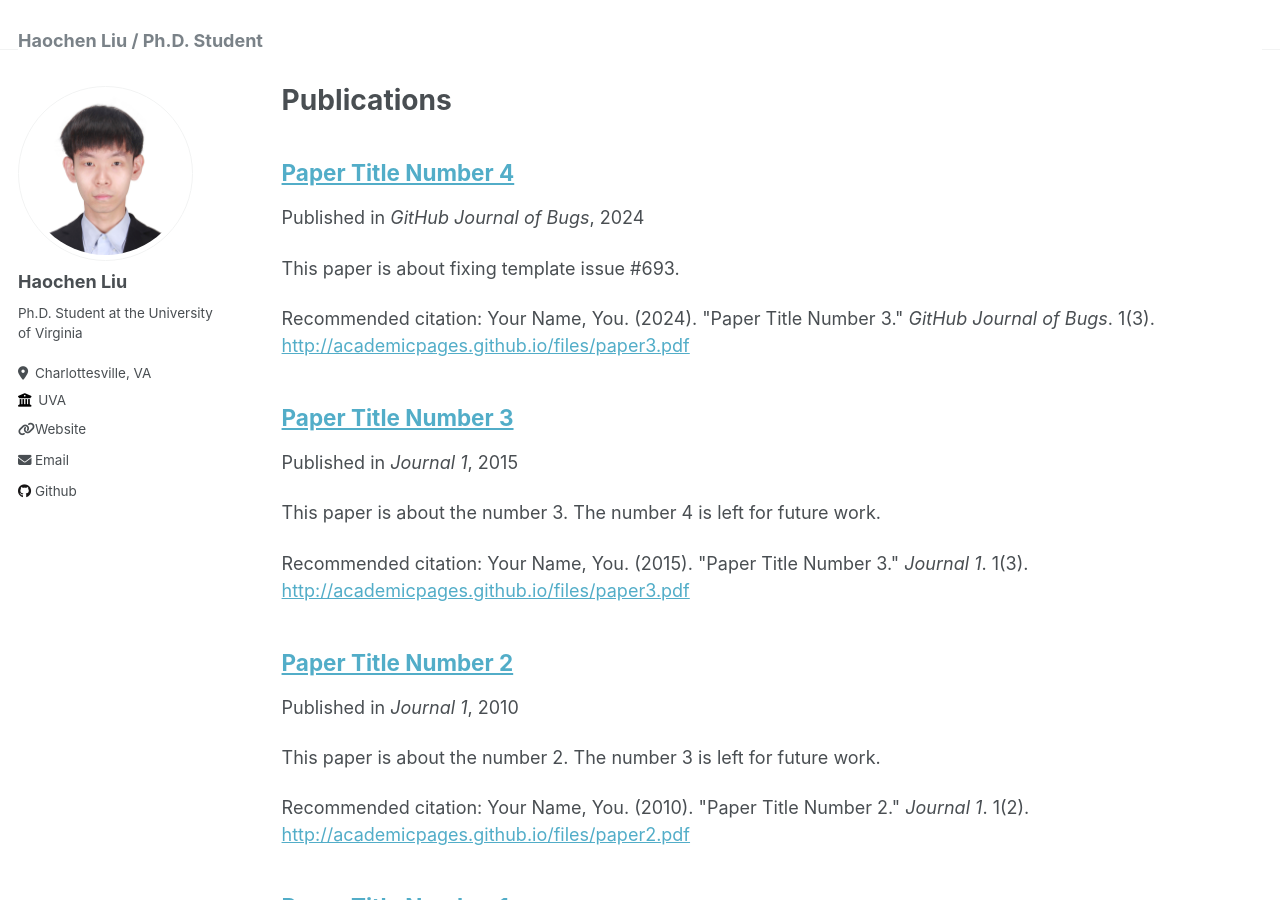
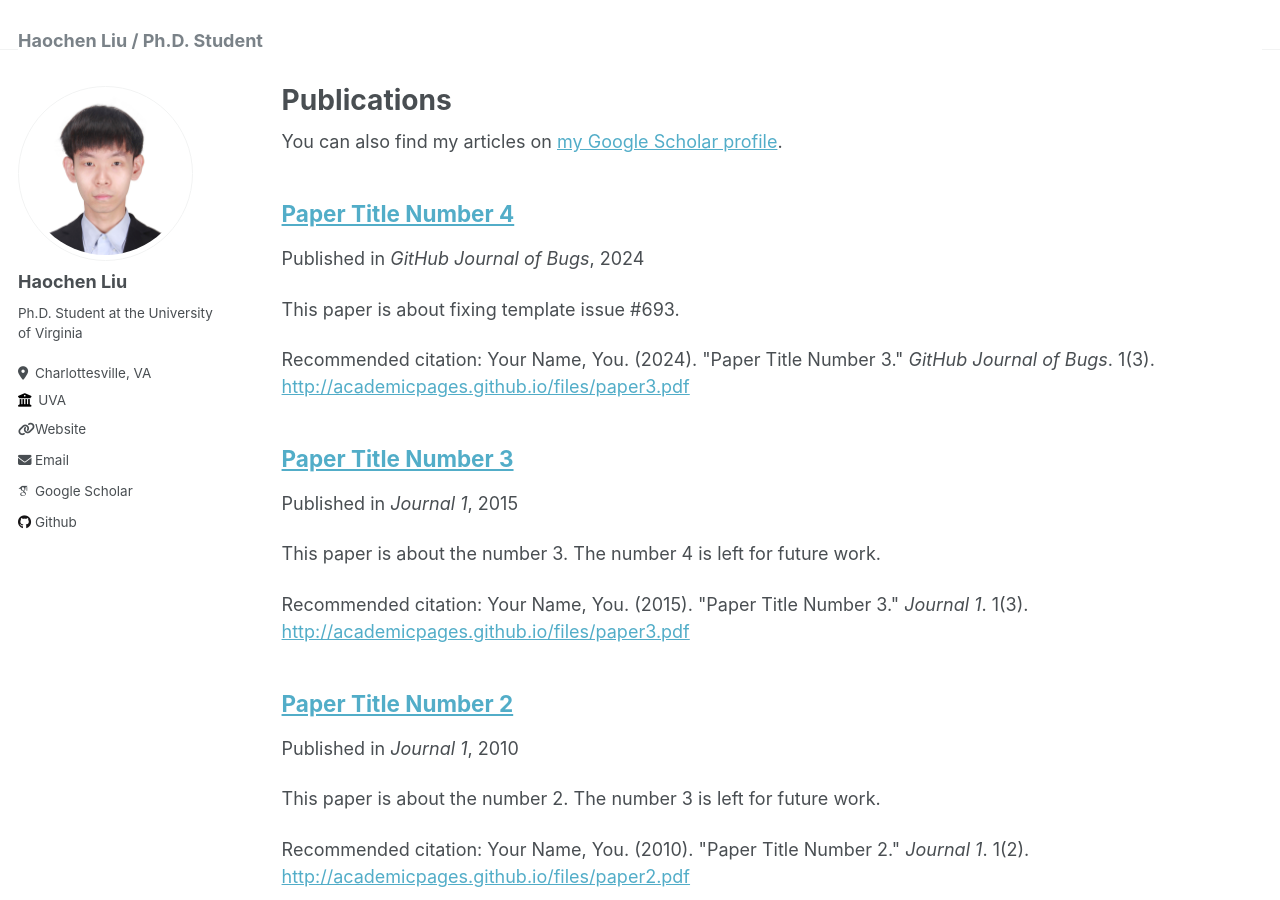
Before and after one commit to zhengzaiyi/zhengzaiyi.github.io, a Jekyll site: the page built from _pages/publications.md, in a window 1280 px wide and 900 px high. Built offline with Jekyll 4.4.1, drawn with Linux system fonts in a browser that asks for light colours; some web fonts are replaced; some of the changed lines change nothing that is shown.

Commit message:
add info

```diff
--- a/_config.yml
+++ b/_config.yml
@@ -32,7 +32,7 @@
 
   # Academic websites
   arxiv            : # URL - Update with the correct link to your profile
-  googlescholar    : #"https://scholar.google.com/citations?user=PS_CX0AAAAAJ"
+  googlescholar    : "https://scholar.google.com/citations?hl=zh-CN&user=7499VYkAAAAJ"
   impactstory      : # URL
   orcid            : #"http://orcid.org/yourorcidurl"
   pubmed           : #"https://www.ncbi.nlm.nih.gov/pubmed/?term=john+snow"
```
